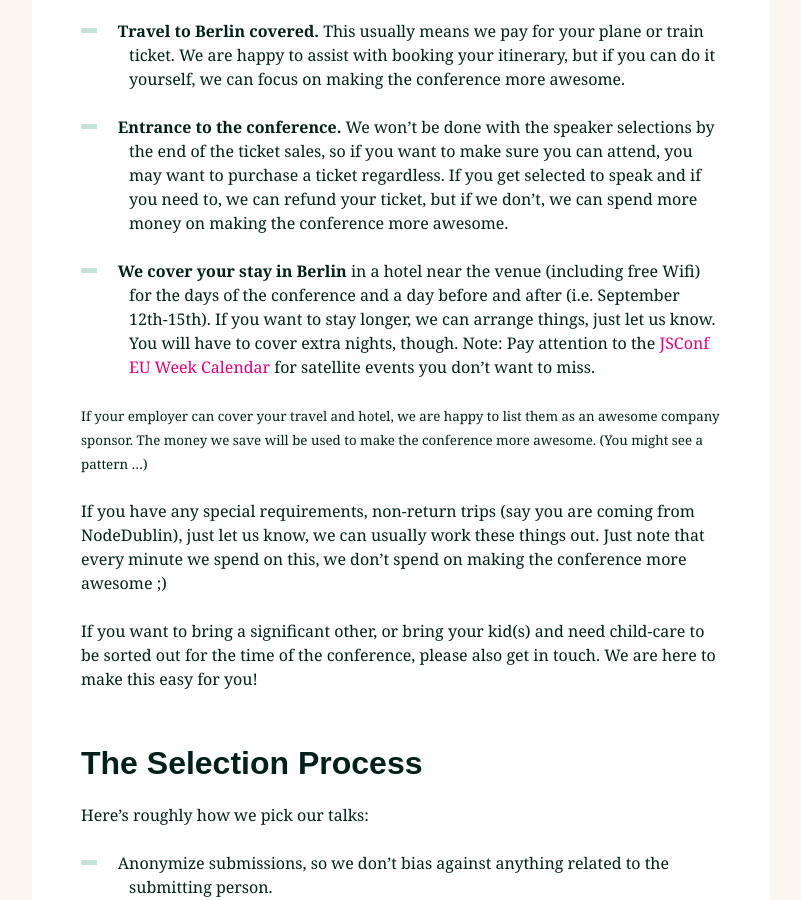
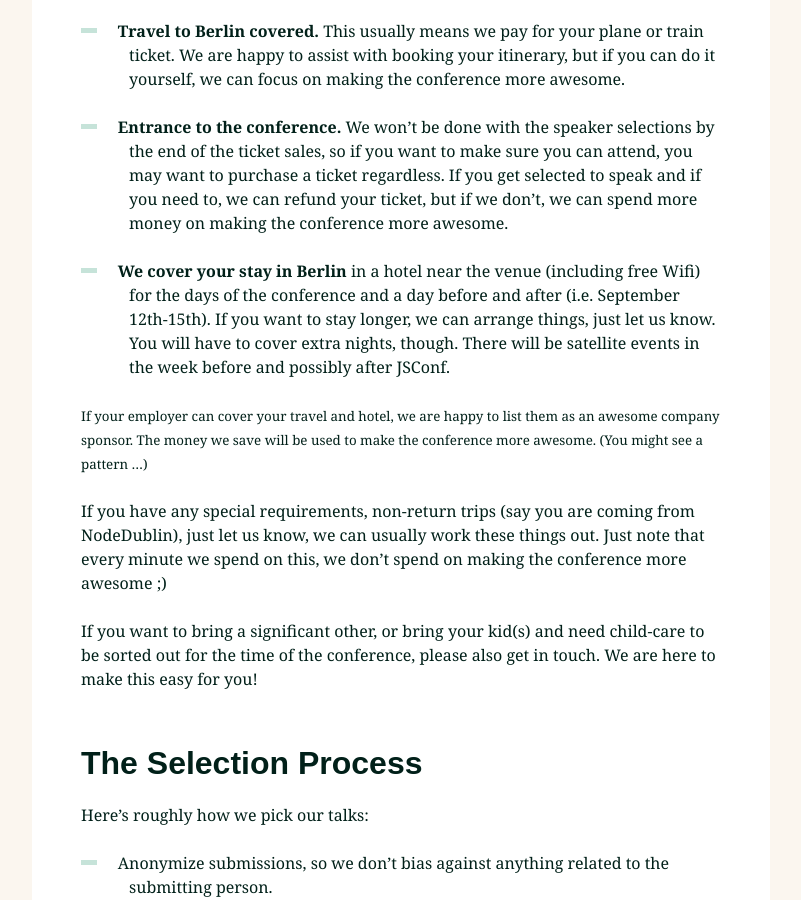
Before and after one commit to jsconf/2014.jsconf.eu, a Jekyll site: the page built from call-for-speakers/index.md, in a window 1280 px wide and 900 px high, scrolled down 3818 px. Shown: the whole window, without its empty margins (239-1040 px from the left). Built offline with Jekyll 4.4.1, drawn with Linux system fonts in a browser that asks for light colours; nearby versions of some CDN libraries; comment, search, counter and statistics services are not loaded; some of the changed text lies outside the part shown.

Commit message:
No schedule yet

```diff
--- a/call-for-speakers/index.md
+++ b/call-for-speakers/index.md
@@ -101,7 +101,7 @@ If you get selected as a speaker at JSConf EU, here’s what you get:
 
  * **Entrance to the conference.** We won’t be done with the speaker selections by the end of the ticket sales, so if you want to make sure you can attend, you may want to purchase a ticket regardless. If you get selected to speak and if you need to, we can refund your ticket, but if we don’t, we can spend more money on making the conference more awesome.
 
- * **We cover your stay in Berlin** in a hotel near the venue (including free Wifi) for the days of the conference and a day before and after (i.e. September 12th-15th). If you want to stay longer, we can arrange things, just let us know. You will have to cover extra nights, though. Note: Pay attention to the [JSConf EU Week Calendar](/schedule/) for satellite events you don’t want to miss.
+ * **We cover your stay in Berlin** in a hotel near the venue (including free Wifi) for the days of the conference and a day before and after (i.e. September 12th-15th). If you want to stay longer, we can arrange things, just let us know. You will have to cover extra nights, though. There will be satellite events in the week before and possibly after JSConf.
 
 <small>If your employer can cover your travel and hotel, we are happy to list them as an awesome company sponsor. The money we save will be used to make the conference more awesome. (You might see a pattern …)</small>
 
```
Also changed, not shown: other parts of call-for-speakers/index.md (+2 -2 lines), schedule/index.md (+1 -5 lines).
